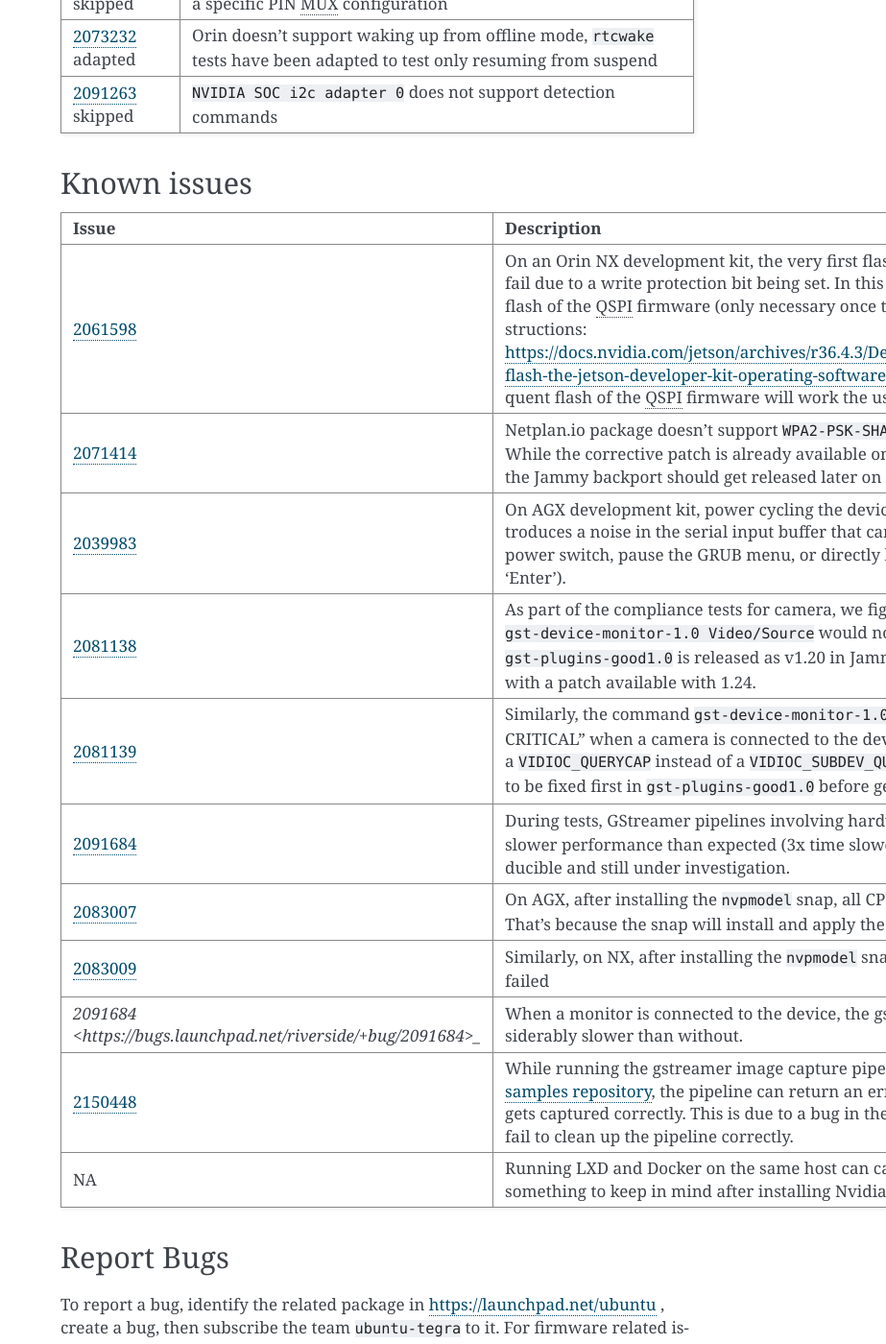
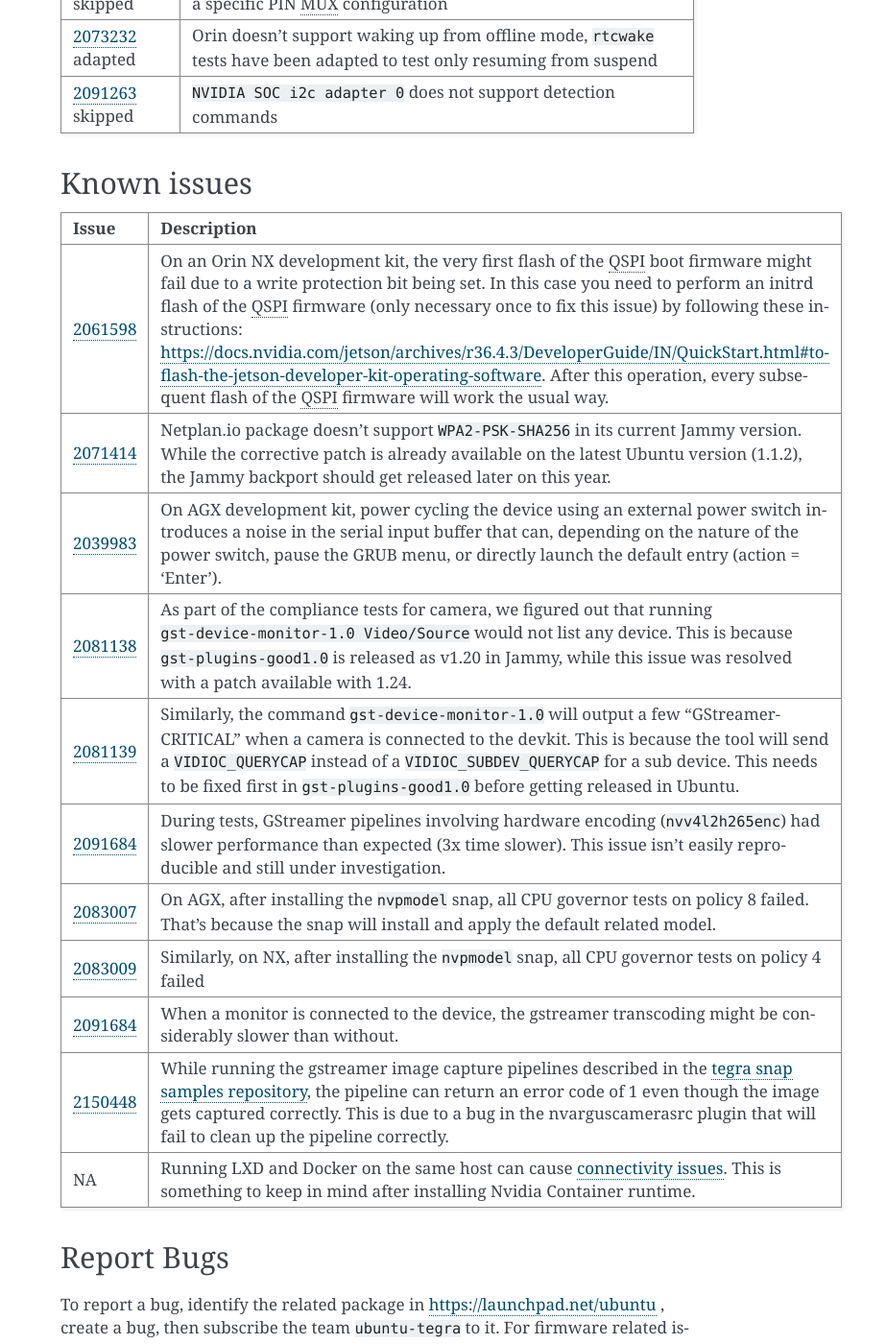
Before and after one commit to canonical/ubuntu-for-jetson, a Sphinx documentation site: the page built from docs/core/release-note-jammy.rst, in a window 1280 px wide and 1400 px high, scrolled down 2334 px. Shown: the whole window at 96% size, without its empty margins (357-1280 px from the left). Built offline with Sphinx 7.4.7, drawn with Linux system fonts in a browser that asks for light colours; comment, search, counter and statistics services are not loaded.

Commit message:
UC22 release notes: fix formatting for bug link
Signed-off-by: Sebastian Weyer <sebastian.weyer@canonical.com>

```diff
--- a/docs/core/release-note-jammy.rst
+++ b/docs/core/release-note-jammy.rst
@@ -140,7 +140,7 @@
      - On AGX, after installing the ``nvpmodel`` snap, all CPU governor tests on policy 8 failed. That’s because the snap will install and apply the default related model.
    * - `2083009 <https://bugs.launchpad.net/riverside/+bug/2083009>`_
      - Similarly, on NX, after installing the ``nvpmodel`` snap, all CPU governor tests on policy 4 failed
-   * - `2091684 <https://bugs.launchpad.net/riverside/+bug/2091684>_`
+   * - `2091684 <https://bugs.launchpad.net/riverside/+bug/2091684>`_
      - When a monitor is connected to the device, the gstreamer transcoding might be considerably slower than without.
    * - `2150448 <https://bugs.launchpad.net/riverside/+bug/2150448>`_
      - While running the gstreamer image capture pipelines described in the `tegra snap samples repository`_, the pipeline can return an error code of 1 even though the image gets captured correctly. This is due to a bug in the nvarguscamerasrc plugin that will fail to clean up the pipeline correctly.
```
